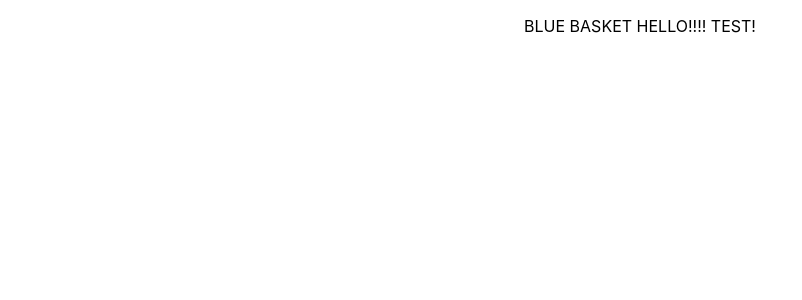
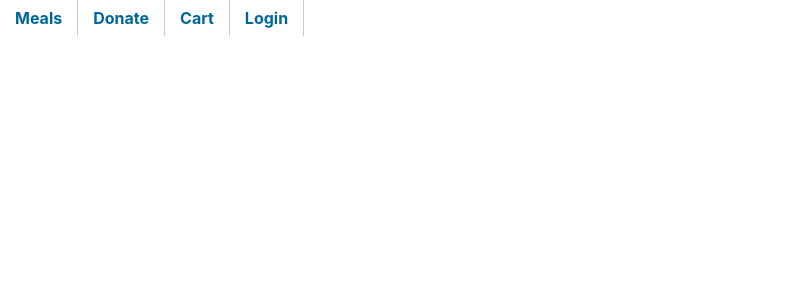
Before and after one commit to msjaneli/BlueBasket, a React (Create React App) app in the folder client/: page / in a window 1280 px wide. Shown: the top 300 px of the page, without its empty margins (0-802 px from the left). Built offline with nearby package versions, Linux system fonts and the light colour scheme.

Commit message:
test navbar

```diff
--- /dev/null
+++ b/client/src/components/NavBar.js
@@ -0,0 +1,18 @@
+import React, { Component } from 'react';
+
+class NavBar extends React.Component{
+  render() {
+    return (
+      <div>
+        <ul id="nav">
+          <li><a href="#">Meals</a></li>
+          <li><a href="#">Donate</a></li>
+          <li><a href="#">Cart</a></li>
+          <li><a href="#">Login</a></li>
+        </ul>
+      </div>
+    );
+  }
+}
+
+export default NavBar;
--- a/client/src/pages/Home.js
+++ b/client/src/pages/Home.js
@@ -1,14 +1,13 @@
 import React, { Component } from 'react';
 import { builtinModules } from 'module';
+import NavBar from '../components/NavBar'
+import '../styles/navbar.css'
 
 class Home extends Component {
     render () {
         return (
             <div>
-                <p>
-                    BLUE BASKET HELLO!!!!
-                    TEST!
-                </p>
+              <NavBar />
             </div>
         )
     }
--- /dev/null
+++ b/client/src/styles/navbar.css
@@ -0,0 +1,24 @@
+#nav {
+    width: 100%;
+    float: left;
+    margin: 0 0 3em 0;
+    padding: 0;
+    list-style: none; }
+#nav li {
+    float: left; }
+
+#nav li a {
+    display: block;
+    padding: 8px 15px;
+    text-decoration: none;
+    font-weight: bold;
+    color: #069;
+    border-right: 1px solid #ccc; }
+
+#nav li a {
+    display: block;
+    padding: 8px 15px;
+    text-decoration: none;
+    font-weight: bold;
+    color: #069;
+    border-right: 1px solid #ccc; }
```
